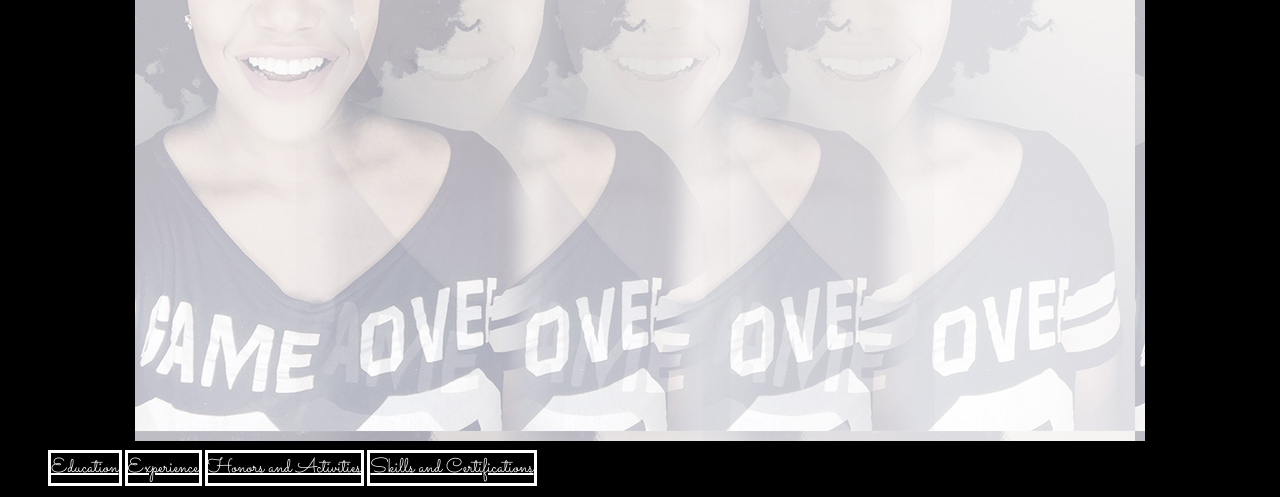
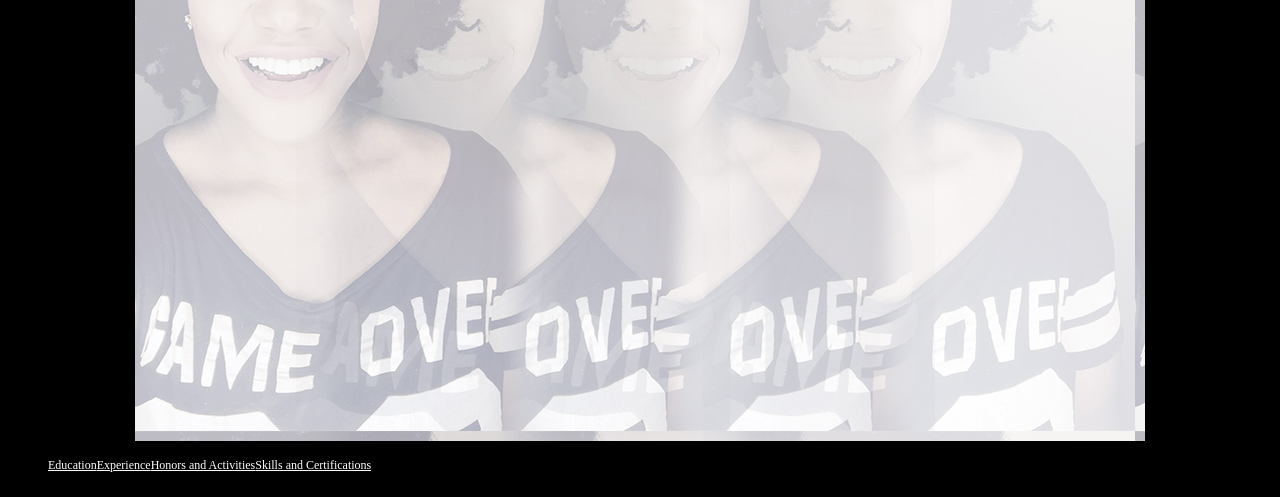
Before and after one commit to epaulk12/epaulk12.github.io, a plain HTML site: page resume.html in a window 1280 px wide. Shown: the part 177-674 px from the top of the page. Drawn offline with Linux system fonts and the light colour scheme; a web font is replaced by a local one.

Commit message:
nav edit

```diff
--- a/css/style.css
+++ b/css/style.css
@@ -47,24 +47,18 @@ color: darkblue;
 
 }
 
+nav ul li {
 
-nav ul li {
-font-size: 20px;
-color: white;
-height: auto;
-display: inline;
+list-style: none;
+margin: 0;
+padding: 0;
+overflow: hidden;
+float: left;
+text-decoration: none;
 
 }
 
-ul li {
-display: inline;
-text-align: inherit;
-font-size: 25px;
-text-decoration: none;
-font-family: "Sacramento", serif;
-border: solid; 1px;
 
-}
 
 
 footer {
@@ -85,11 +79,6 @@ padding: 5px;
 
 }
 
-#nav {
-background: grey;
-height: auto;
-
-}
 
 #section {
 width: auto;
```
